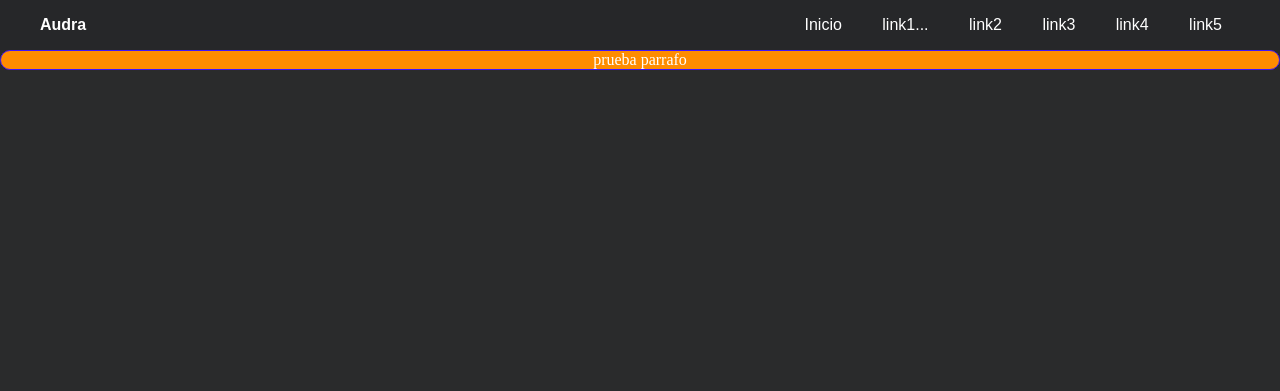
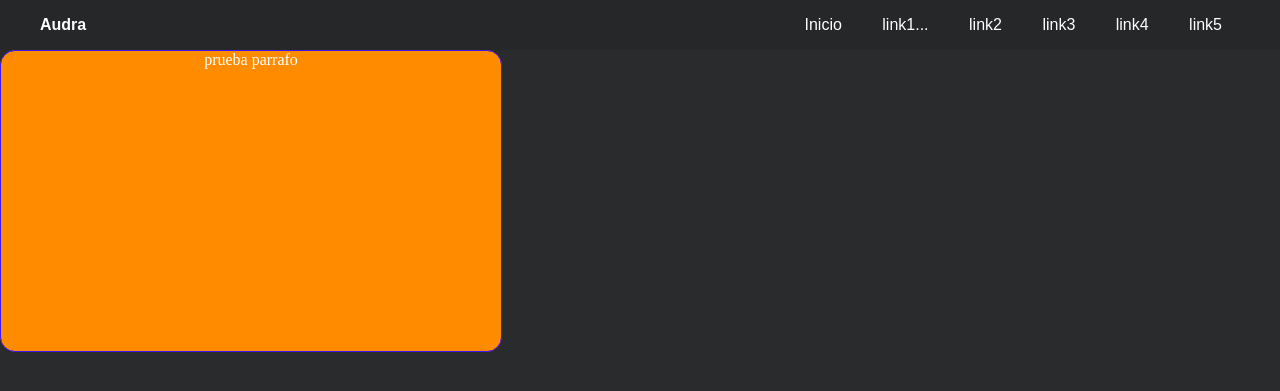
Before and after one commit to augurto/juego_audra, a PHP site: page / in a window 1280 px wide. Shown: the top 391 px of the page. Run offline with PHP 8.4, Linux system fonts and the light colour scheme; some libraries are stand-ins or nearby versions.

Commit message:
pasando de div a section

```diff
--- a/css/menu.css
+++ b/css/menu.css
@@ -73,7 +73,9 @@ li:hover ul.cap_2 {
     display: block;
 }
 
-.tarjeta{
+.section_tarjeta{
+    width: 500px;
+    height: 300px;
     background:darkorange;
     /* border-color: rgba(177, 177, 180, 0.801); */
     border: 1px solid rgb(63, 21, 250);
--- a/index.php
+++ b/index.php
@@ -11,10 +11,12 @@
 <body style="background-color: #2a2b2c;">
     <?php include 'menu.php';?>
     <div>
-        <div class="tarjeta">
-            <p class="letra_tarjeta">
-                prueba parrafo
-            </p>
-        </div>
+        <section class="section_tarjeta">
+            <div class="tarjeta">
+                <p class="letra_tarjeta">
+                    prueba parrafo
+                </p>
+            </div>
+        </section>
     </div>
 </html>
```
